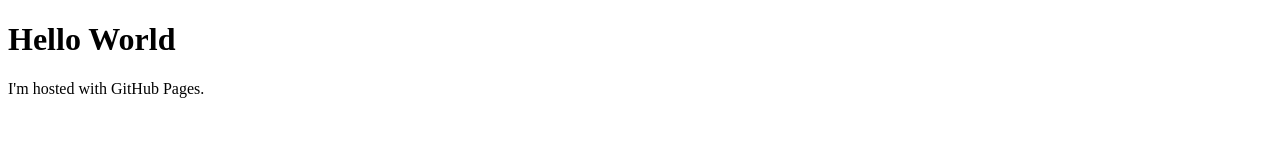
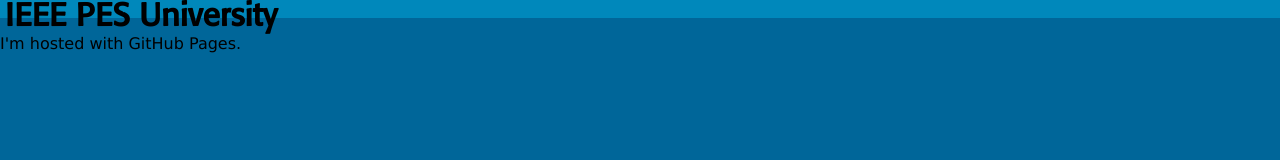
Before and after one commit to ieee-pes/ieee-pes.github.io, a plain HTML site: page index.html in a window 1280 px wide. Drawn offline with Linux system fonts and the light colour scheme.

Commit message:
colorandfont

```diff
--- a/index.html
+++ b/index.html
@@ -1,7 +1,12 @@
 <!DOCTYPE html>
 <html>
-<body>
-<h1>Hello World</h1>
-<p>I'm hosted with GitHub Pages.</p>
-</body>
+	<head>
+		<link rel="stylesheet" href="styles1.css" type="text/css" />
+	</head>
+	<body>
+		<div id="headingbar">
+			<h1>IEEE PES University</h1>
+		</div>
+		<p>I'm hosted with GitHub Pages.</p>
+	</body>
 </html>
--- /dev/null
+++ b/styles1.css
@@ -0,0 +1,27 @@
+@font-face {
+	font-family: MainFont;
+	src: url(formata.ttf);
+}
+
+html {
+	padding: 0px;
+	margin: 0px;
+}
+body {
+	font-family: Verdana;
+	background-color: #006699;
+	margin: 0px;
+	padding: 0px;
+}
+
+h1 {
+	margin: 0px;
+}
+
+#headingbar {
+	font-family: MainFont;
+	background-color: #0088bb;
+	width: 100%;
+	height: auto;
+	padding: 0px 5px;
+}
```
Also changed, not shown: formata.ttf (added).
